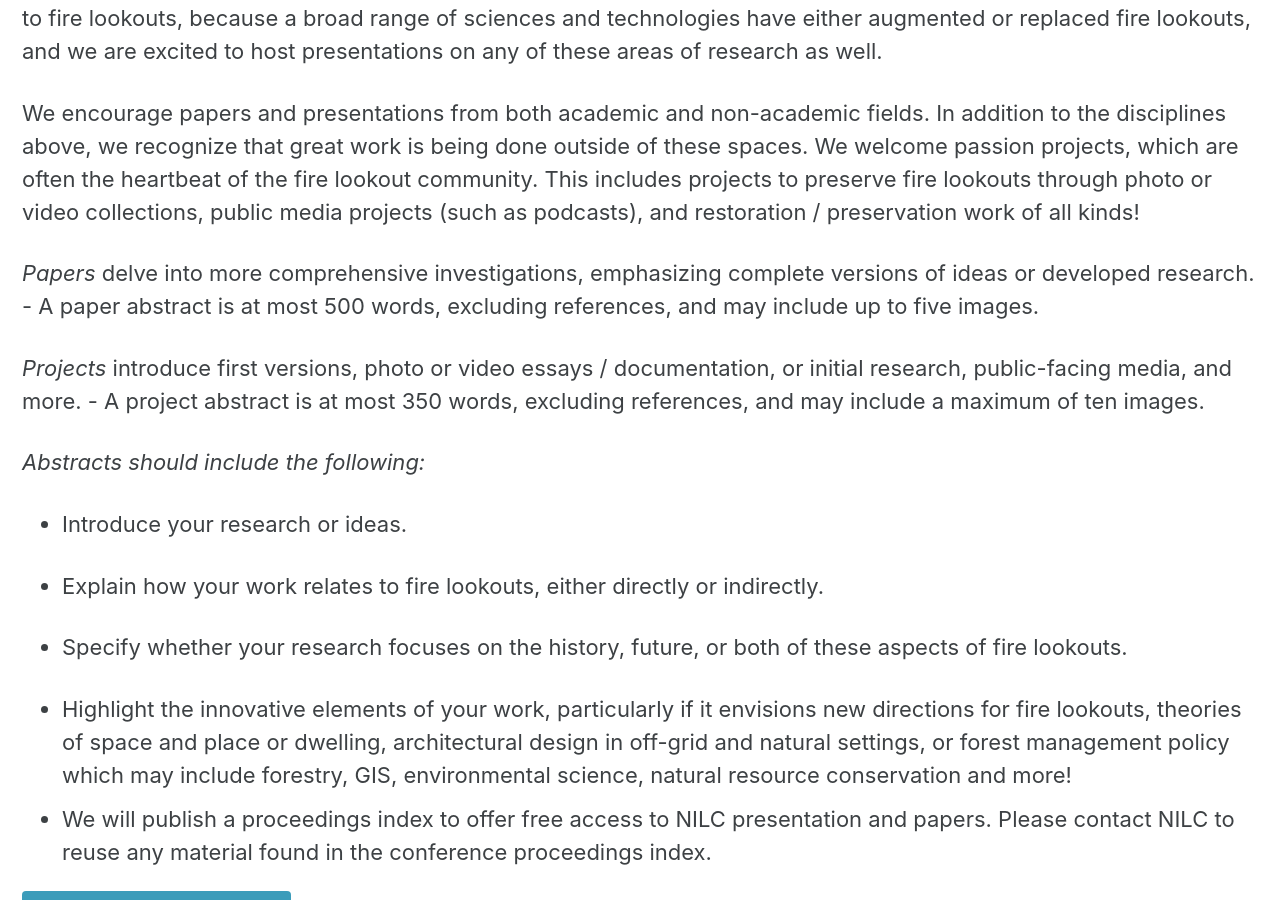
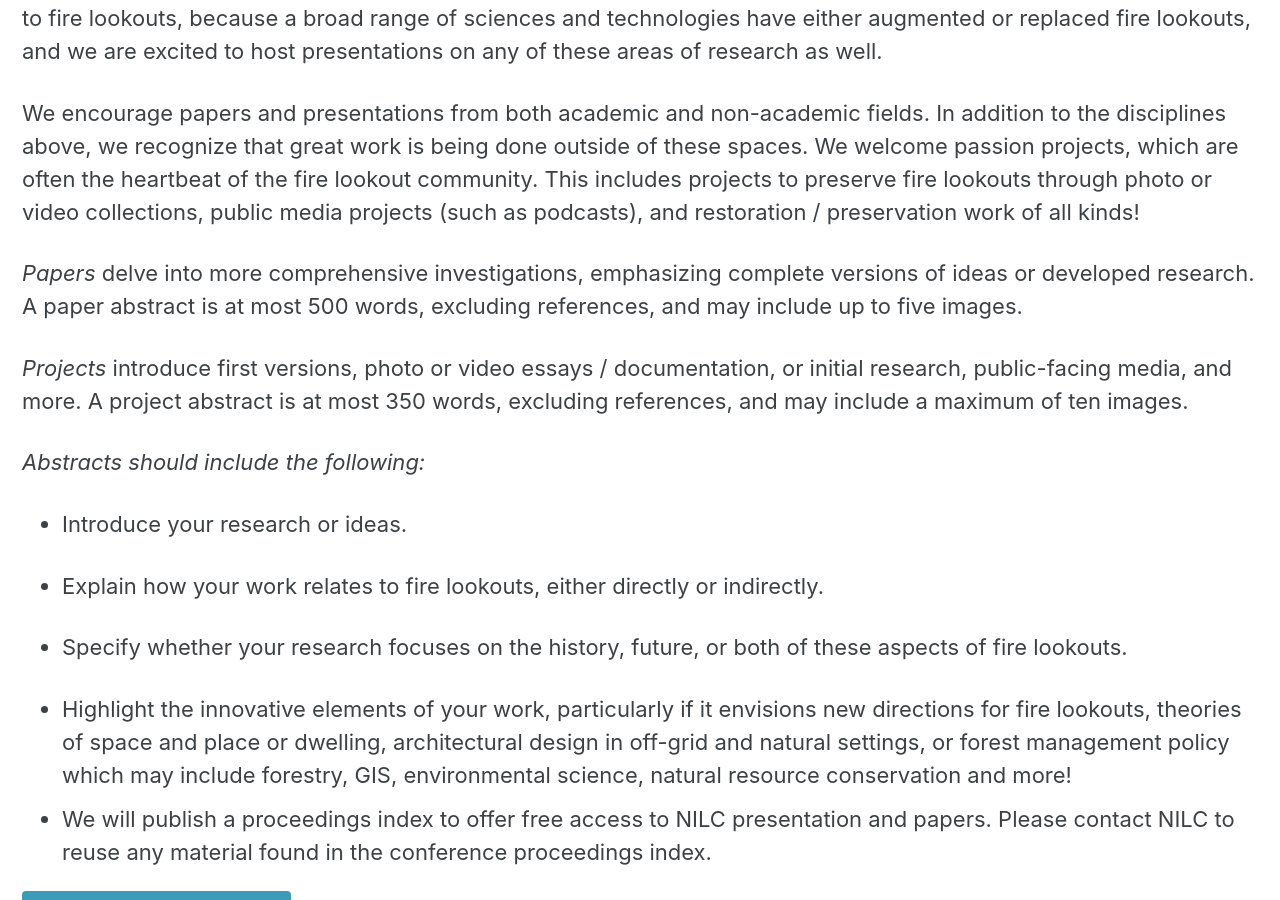
Before and after one commit to lookoutconference/lookoutconference.github.io, a Jekyll site: the page built from pages/participate.md, in a window 1280 px wide and 900 px high, scrolled down 891 px. Built offline with Jekyll 4.4.1, drawn with Linux system fonts in a browser that asks for light colours; cached includes are drawn as plain includes; our own code applies the rules of GitHub Pages for plain Markdown files.

```diff
--- a/pages/participate.md
+++ b/pages/participate.md
@@ -29,9 +29,9 @@ The fire tower is an umbrella subject that can fit many different areas of exper
 We encourage papers and presentations from both academic and non-academic fields. In addition to the disciplines above, we recognize that great work is being done outside of these spaces. We welcome passion projects, which are often the heartbeat of the fire lookout community. This includes projects to preserve fire lookouts through photo or video collections, public media projects (such as podcasts), and restoration / preservation work of all kinds!
 
 
-*Papers* delve into more comprehensive investigations, emphasizing complete versions of ideas or developed research. \- A paper abstract is at most 500 words, excluding references, and may include up to five images.
+*Papers* delve into more comprehensive investigations, emphasizing complete versions of ideas or developed research. A paper abstract is at most 500 words, excluding references, and may include up to five images.
 
-*Projects* introduce first versions, photo or video essays / documentation, or initial research, public-facing media, and more. \- A project abstract is at most 350 words, excluding references, and may include a maximum of ten images.
+*Projects* introduce first versions, photo or video essays / documentation, or initial research, public-facing media, and more. A project abstract is at most 350 words, excluding references, and may include a maximum of ten images.
 
 *Abstracts should include the following:*
 
```
